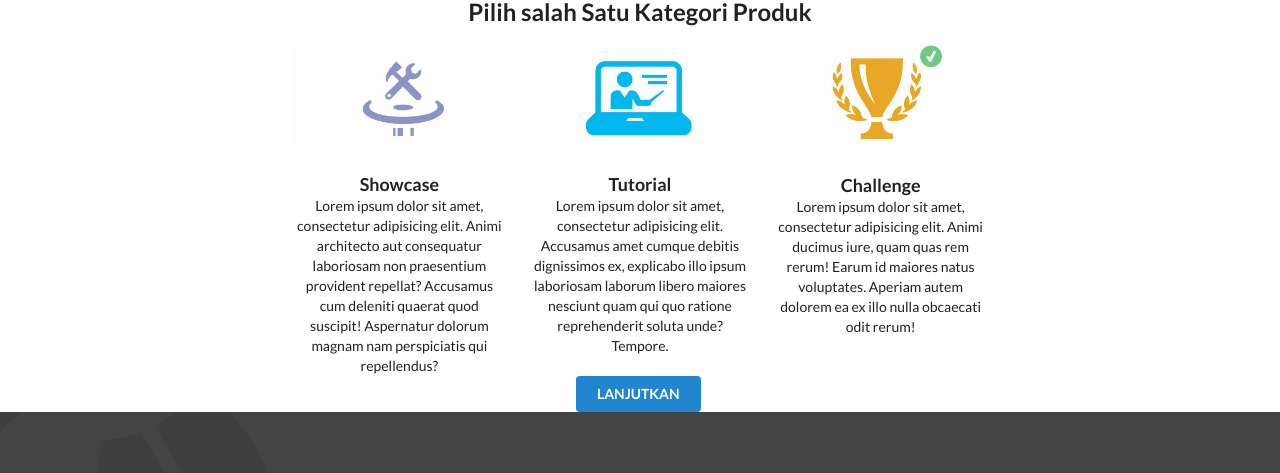
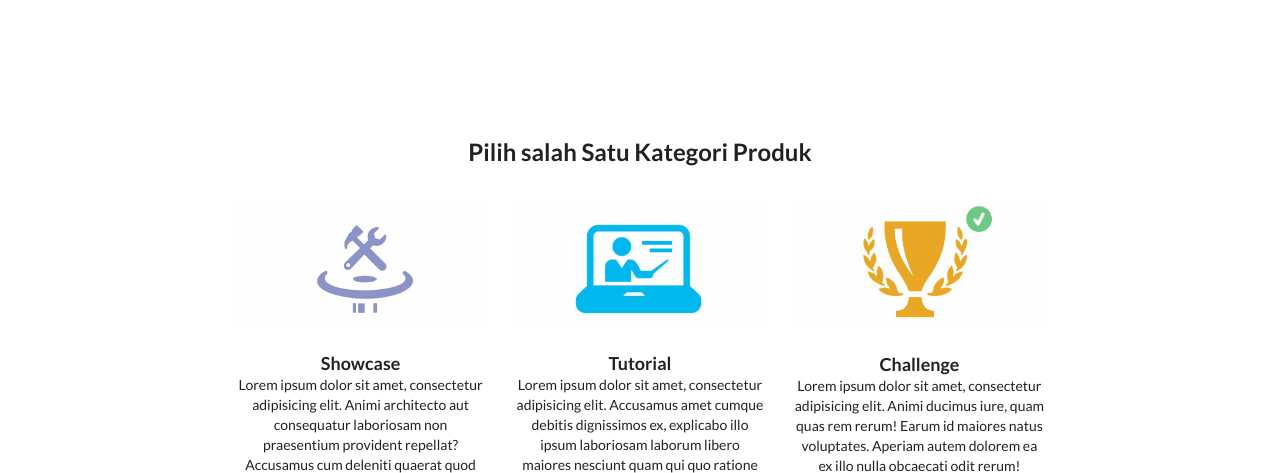
Before and after one commit to Dirakit/dirakit-project, a plain HTML site: page create-page.html in a window 1280 px wide. Shown: the part 71-544 px from the top of the page. Drawn offline with Linux system fonts and the light colour scheme.

Commit message:
fix create-page layout

```diff
--- a/assets/css/custom.scss
+++ b/assets/css/custom.scss
@@ -142,3 +142,11 @@ article.profile {
 .challenge .row ul > li {
   list-style: none;
 }
+
+.create-page {
+  margin: 10rem 0 !important;
+}
+
+.create-page .ui.three.column {
+  margin: 20px 0;
+}
--- a/create-page.html
+++ b/create-page.html
@@ -31,7 +31,7 @@
 </div>
 
 <div class="create-page ui centered grid container">
-    <div class="ten wide column center aligned">
+    <div class="twelve wide column center aligned">
         <h2 class="title">Pilih salah Satu Kategori Produk</h2>
         <div class="ui three column grid">
             <div class="column">
```
Also changed, not shown: assets/css/custom.css, 1 other file.
